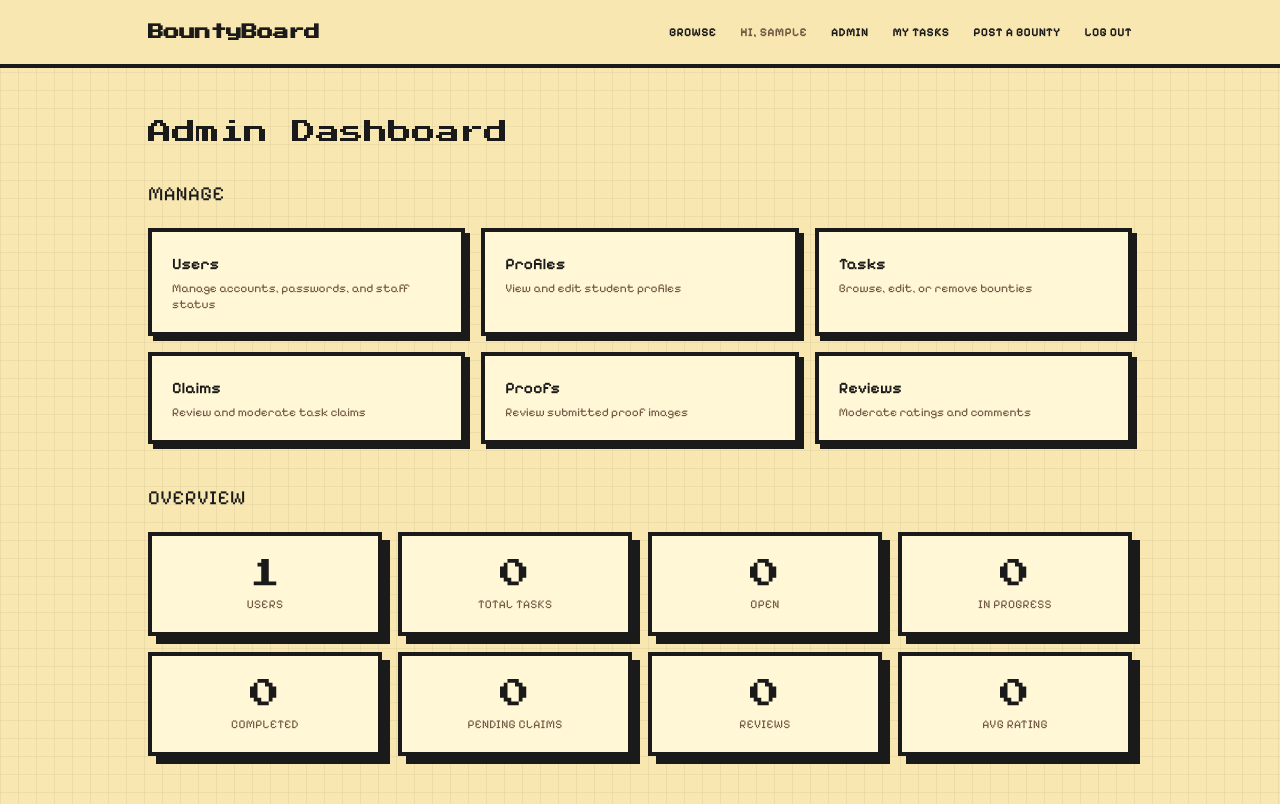
After one commit to irfan-deni/bountyboard, a Django app: page /admin-panel/ in a window 1280 px wide. The commit adds this page. Run offline with Django 5.2, Linux system fonts and the light colour scheme; the visitor is signed in with stand-in values (Sample User, id 1); data comes from the database, SQL or seed files in the repository; data that the repository does not hold is empty; style sheets or scripts are compiled from the project's sources.

Commit message:
admin page -> admin dashboard -> built in django admin page

```diff
--- a/core/urls.py
+++ b/core/urls.py
@@ -19,11 +19,14 @@ from django.conf.urls.static import static
 from django.contrib import admin
 from django.urls import include, path
 
+from . import views
+
 urlpatterns = [
     path('', include('tasks.urls')),
     path('accounts/', include('django.contrib.auth.urls')),
     path('accounts/', include('users.urls')),
     path('admin/', admin.site.urls),
+    path('admin-panel/', views.admin_dashboard, name='admin_dashboard'),
 ]
 
 if settings.DEBUG:
--- /dev/null
+++ b/core/views.py
@@ -0,0 +1,29 @@
+from django.contrib.auth.decorators import login_required
+from django.contrib.auth.models import User
+from django.db import models
+from django.shortcuts import redirect, render
+
+from tasks.models import Claim, Review, Task
+
+
+@login_required
+def admin_dashboard(request):
+    if not request.user.is_staff:
+        return redirect('home')
+
+    context = {
+        'total_users': User.objects.count(),
+        'total_tasks': Task.objects.count(),
+        'open_tasks': Task.objects.filter(status='open').count(),
+        'in_progress_tasks': Task.objects.filter(status='in_progress').count(),
+        'completed_tasks': Task.objects.filter(status='completed').count(),
+        'pending_claims': Claim.objects.filter(status='pending').count(),
+        'total_reviews': Review.objects.count(),
+        'avg_rating': _safe_avg_rating(),
+    }
+    return render(request, 'admin/dashboard.html', context)
+
+
+def _safe_avg_rating():
+    avg = Review.objects.aggregate(avg=models.Avg('rating'))['avg']
+    return round(avg, 1) if avg else 0
--- /dev/null
+++ b/templates/admin/dashboard.html
@@ -0,0 +1,73 @@
+{% extends 'base.html' %}
+{% block title %}Admin Dashboard | BountyBoard{% endblock %}
+{% block content %}
+<h1 class="mb-8 font-display text-2xl font-normal text-ink">Admin Dashboard</h1>
+
+<section class="mb-10">
+    <h2 class="mb-5 text-xl font-normal uppercase tracking-wide text-ink">Manage</h2>
+    <div class="grid grid-cols-1 gap-4 sm:grid-cols-2 lg:grid-cols-3">
+        <a href="{% url 'admin:auth_user_changelist' %}" class="pixel-panel-sm p-5 no-underline hover:border-hairline-strong">
+            <p class="font-semibold text-ink">Users</p>
+            <p class="mt-1 text-xs text-muted">Manage accounts, passwords, and staff status</p>
+        </a>
+        <a href="{% url 'admin:users_profile_changelist' %}" class="pixel-panel-sm p-5 no-underline hover:border-hairline-strong">
+            <p class="font-semibold text-ink">Profiles</p>
+            <p class="mt-1 text-xs text-muted">View and edit student profiles</p>
+        </a>
+        <a href="{% url 'admin:tasks_task_changelist' %}" class="pixel-panel-sm p-5 no-underline hover:border-hairline-strong">
+            <p class="font-semibold text-ink">Tasks</p>
+            <p class="mt-1 text-xs text-muted">Browse, edit, or remove bounties</p>
+        </a>
+        <a href="{% url 'admin:tasks_claim_changelist' %}" class="pixel-panel-sm p-5 no-underline hover:border-hairline-strong">
+            <p class="font-semibold text-ink">Claims</p>
+            <p class="mt-1 text-xs text-muted">Review and moderate task claims</p>
+        </a>
+        <a href="{% url 'admin:tasks_proof_changelist' %}" class="pixel-panel-sm p-5 no-underline hover:border-hairline-strong">
+            <p class="font-semibold text-ink">Proofs</p>
+            <p class="mt-1 text-xs text-muted">Review submitted proof images</p>
+        </a>
+        <a href="{% url 'admin:tasks_review_changelist' %}" class="pixel-panel-sm p-5 no-underline hover:border-hairline-strong">
+            <p class="font-semibold text-ink">Reviews</p>
+            <p class="mt-1 text-xs text-muted">Moderate ratings and comments</p>
+        </a>
+    </div>
+</section>
+
+<section>
+    <h2 class="mb-5 text-xl font-normal uppercase tracking-wide text-ink">Overview</h2>
+    <div class="grid grid-cols-2 gap-4 md:grid-cols-4">
+        <div class="pixel-panel p-5 text-center">
+            <p class="text-3xl font-display text-ink">{{ total_users }}</p>
+            <p class="mt-1 text-xs uppercase tracking-wide text-muted">Users</p>
+        </div>
+        <div class="pixel-panel p-5 text-center">
+            <p class="text-3xl font-display text-ink">{{ total_tasks }}</p>
+            <p class="mt-1 text-xs uppercase tracking-wide text-muted">Total Tasks</p>
+        </div>
+        <div class="pixel-panel p-5 text-center">
+            <p class="text-3xl font-display text-ink">{{ open_tasks }}</p>
+            <p class="mt-1 text-xs uppercase tracking-wide text-muted">Open</p>
+        </div>
+        <div class="pixel-panel p-5 text-center">
+            <p class="text-3xl font-display text-ink">{{ in_progress_tasks }}</p>
+            <p class="mt-1 text-xs uppercase tracking-wide text-muted">In Progress</p>
+        </div>
+        <div class="pixel-panel p-5 text-center">
+            <p class="text-3xl font-display text-ink">{{ completed_tasks }}</p>
+            <p class="mt-1 text-xs uppercase tracking-wide text-muted">Completed</p>
+        </div>
+        <div class="pixel-panel p-5 text-center">
+            <p class="text-3xl font-display text-ink">{{ pending_claims }}</p>
+            <p class="mt-1 text-xs uppercase tracking-wide text-muted">Pending Claims</p>
+        </div>
+        <div class="pixel-panel p-5 text-center">
+            <p class="text-3xl font-display text-ink">{{ total_reviews }}</p>
+            <p class="mt-1 text-xs uppercase tracking-wide text-muted">Reviews</p>
+        </div>
+        <div class="pixel-panel p-5 text-center">
+            <p class="text-3xl font-display text-ink">{{ avg_rating }}</p>
+            <p class="mt-1 text-xs uppercase tracking-wide text-muted">Avg Rating</p>
+        </div>
+    </div>
+</section>
+{% endblock %}
--- a/templates/base.html
+++ b/templates/base.html
@@ -18,6 +18,9 @@
                 <a href="{% url 'browse' %}" class="text-ink no-underline hover:text-primary uppercase tracking-wide font-bold text-xs">Browse</a>
                 {% if user.is_authenticated %}
                     <a href="{% url 'profile' %}" class="text-muted no-underline hover:text-primary uppercase tracking-wide font-bold text-xs">Hi, {{ user.username }}</a>
+                    {% if user.is_staff %}
+                        <a href="{% url 'admin_dashboard' %}" class="text-ink no-underline hover:text-primary uppercase tracking-wide font-bold text-xs">Admin</a>
+                    {% endif %}
                     <a href="{% url 'my_tasks' %}" class="text-ink no-underline hover:text-primary uppercase tracking-wide font-bold text-xs">My Tasks</a>
                     <a href="{% url 'task_create' %}" class="text-ink no-underline hover:text-primary uppercase tracking-wide font-bold text-xs">Post a Bounty</a>
                     <form method="post" action="{% url 'logout' %}" class="inline">
```
